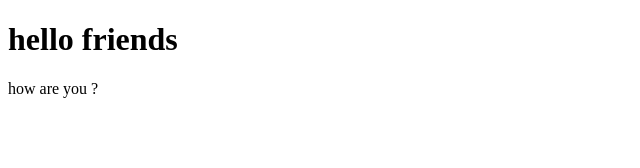
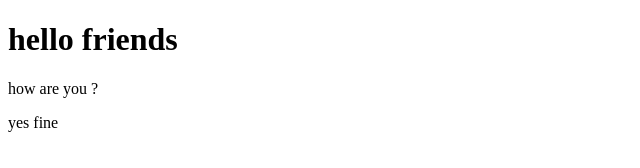
Before and after one commit to Loki7769/009, a plain HTML site: page index.html in a window 1280 px wide. Shown: the full height of the page, 0-640 px from the left. Drawn offline with Linux system fonts and the light colour scheme.

Commit message:
thirdchanges

```diff
--- a/index.html
+++ b/index.html
@@ -8,5 +8,6 @@
 <body>
     <h1>hello friends</h1>
     <p>how are you ?</p>
+    <p>yes fine</p>
 </body>
 </html>
```
